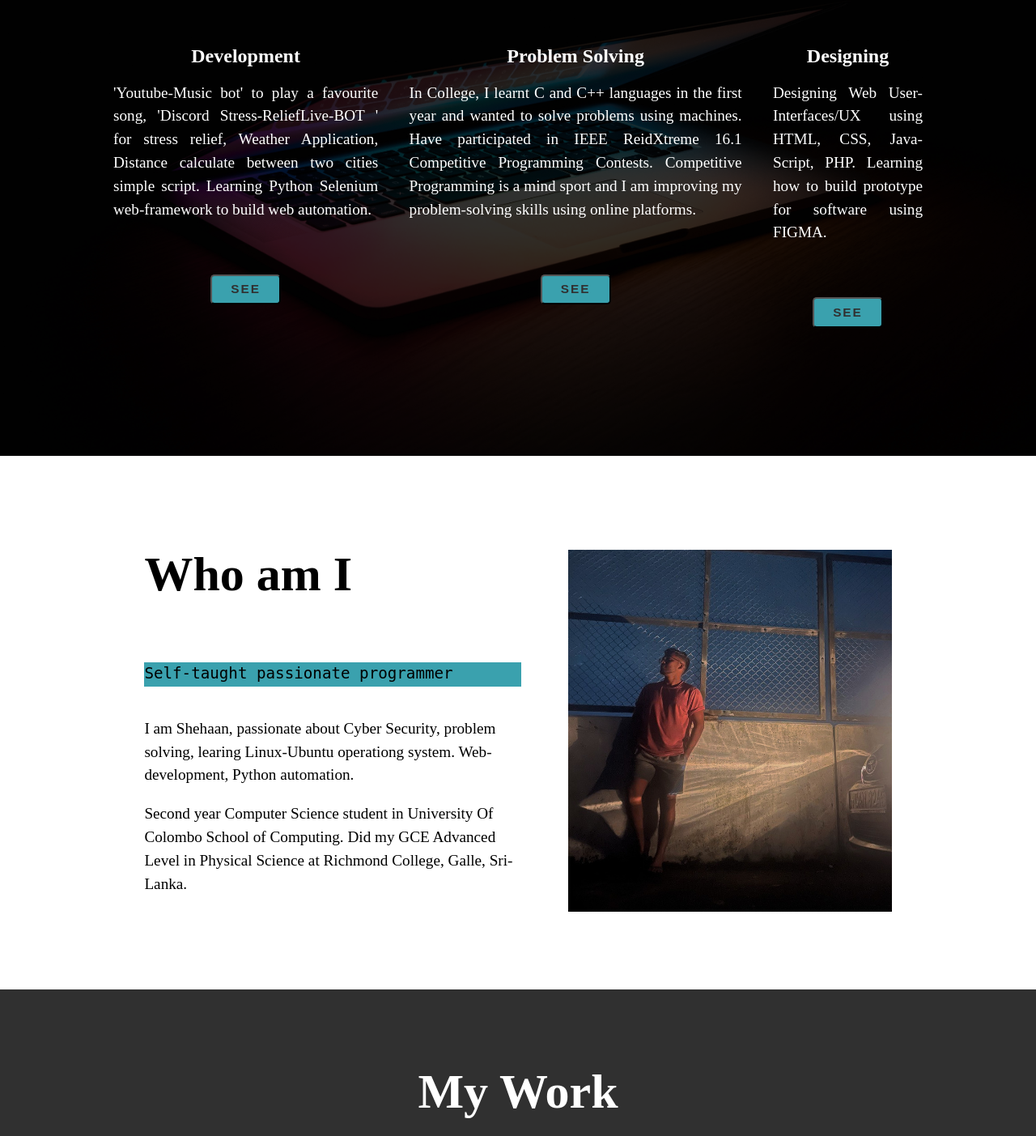
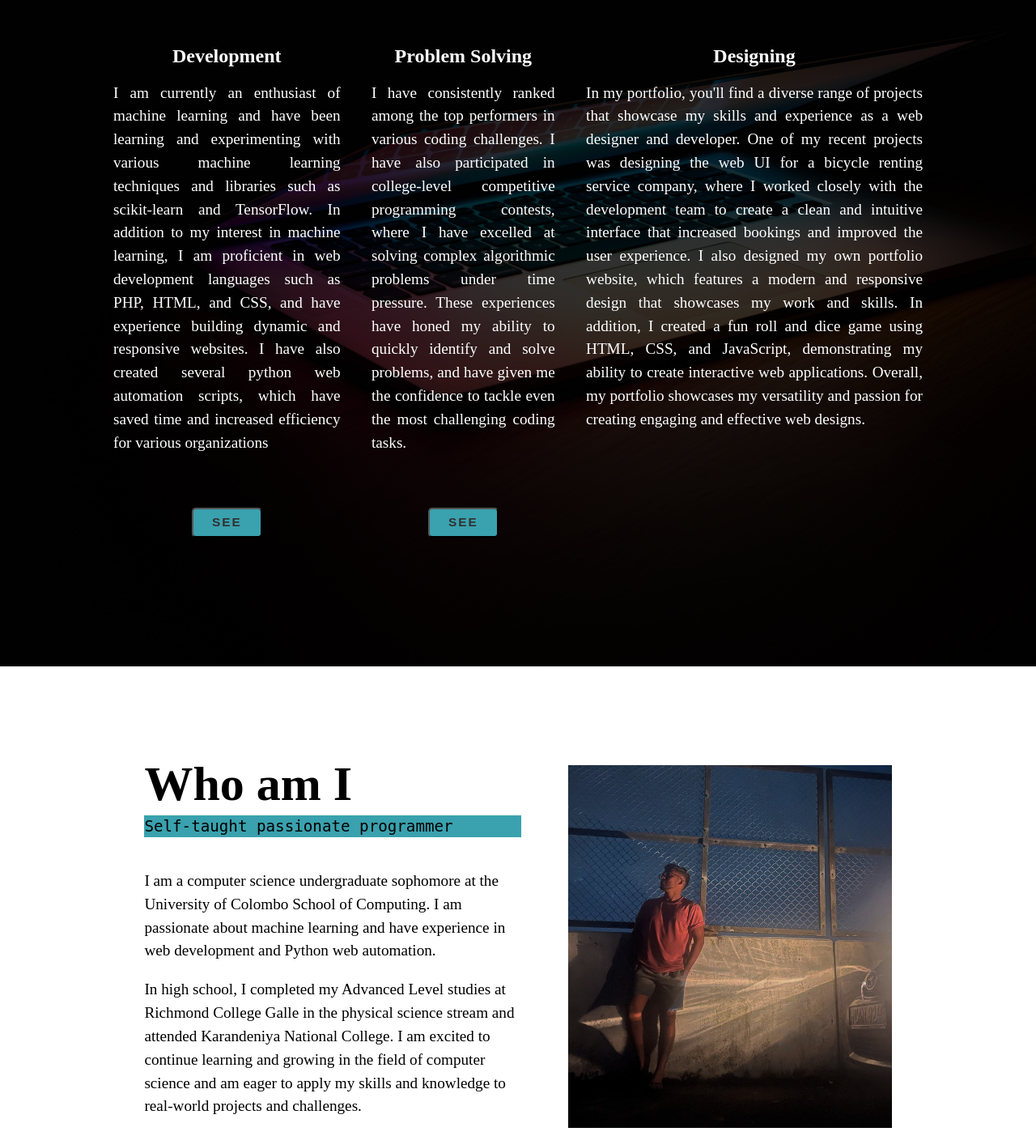
Before and after one commit to devshehan/my-portfolio, a plain HTML site: page index.html in a window 1280 px wide. Shown: the part 868-2271 px from the top of the page at 81% size. Drawn offline with nearby package versions, Linux system fonts and the light colour scheme; a web font is replaced by a local one.

Commit message:
add description about development designing and problem solving

```diff
--- a/css/style.css
+++ b/css/style.css
@@ -4,17 +4,9 @@
     box-sizing: border-box;
 }
 
-/* get local font to the webpage */
-
-@font-face {
-    font-family: 'sfmy-regular';
-    src: url('../fonts/SF-Pro-Rounded-Regular.otf');
-}
-
-
 :root{
-    --ff-primary: 'sfmy-regular', 'sans-serif';
-    --ff-secondary: 'sfmy-regular', 'monospace';
+    --ff-primary: 'Source Sans Pro', 'sans-serif';
+    --ff-secondary: 'Source Code Pro', 'monospace';
 
     --fw-reg : 300;
     --fw-bold : 900;
@@ -255,11 +247,13 @@ nav ul li:hover{
     .section__title--detailbox,
     .section__title--about{
         grid-area: title;
+        margin-bottom: -10px;
     }
 
     .section__subtitle--detailbox,
     .section__subtitle--about{
         grid-area: sub;
+        height: 40%;
     }
 
     .detailbox__body,
--- a/index.html
+++ b/index.html
@@ -47,10 +47,7 @@
             <div class="work">
                 <h3>Development</h3>
                 <p class="para">
-                    'Youtube-Music bot' to play a favourite song, 'Discord Stress-ReliefLive-BOT ' for stress relief,
-                     Weather Application, Distance calculate between two cities simple script. Learning Python Selenium
-                     web-framework to build web automation.
-
+                    I am currently an enthusiast of machine learning and have been learning and experimenting with various machine learning techniques and libraries such as scikit-learn and TensorFlow. In addition to my interest in machine learning, I am proficient in web development languages such as PHP, HTML, and CSS, and have experience building dynamic and responsive websites. I have also created several python web automation scripts, which have saved time and increased efficiency for various organizations
                 </p>
                 <a href="#project">
                     <input type="button" name="develomentButton" value="see" id="#project" class="btn">
@@ -59,10 +56,7 @@
 
             <div class="work">
                 <h3>Problem Solving</h3>
-                <p class="para">In College, I learnt C and C++ languages in the first year and wanted to solve problems using machines.
-                    Have participated in IEEE ReidXtreme 16.1 Competitive Programming Contests.
-                    Competitive Programming is a mind sport and I am improving my problem-solving skills using online platforms.
-                </p>
+                <p class="para">I have consistently ranked among the top performers in various coding challenges. I have also participated in college-level competitive programming contests, where I have excelled at solving complex algorithmic problems under time pressure. These experiences have honed my ability to quickly identify and solve problems, and have given me the confidence to tackle even the most challenging coding tasks.</p>
                 <a href="#cp">
                     <input type="button" name="competitiveProgrammingButton" value="see" class="btn">
                 </a>
@@ -70,12 +64,8 @@
 
             <div class="work">
                 <h3>Designing</h3>
-                <p class="para">Designing Web User-Interfaces/UX using HTML, CSS, Java-Script, PHP. Learning how to build
-                    prototype for software using FIGMA.
+                <p class="para">In my portfolio, you'll find a diverse range of projects that showcase my skills and experience as a web designer and developer. One of my recent projects was designing the web UI for a bicycle renting service company, where I worked closely with the development team to create a clean and intuitive interface that increased bookings and improved the user experience. I also designed my own portfolio website, which features a modern and responsive design that showcases my work and skills. In addition, I created a fun roll and dice game using HTML, CSS, and JavaScript, demonstrating my ability to create interactive web applications. Overall, my portfolio showcases my versatility and passion for creating engaging and effective web designs.
                 </p>
-                <a href="#project">
-                    <input type="button" name="designButton" value="see" id="#project" class="btn">
-                </a>
             </div>
 
         </div>
@@ -91,11 +81,9 @@
             Self-taught passionate programmer
         </p>
         <div class="about-me__body">
-            <p>I am Shehaan, passionate about Cyber Security, problem solving, learing Linux-Ubuntu operationg system. Web-development, Python automation.
-            </p>
+            <p>I am a computer science undergraduate sophomore at the University of Colombo School of Computing. I am passionate about machine learning and have experience in web development and Python web automation.  </p>
 
-            <p>Second year Computer Science student in University Of Colombo School of Computing.
-                Did my GCE Advanced Level in Physical Science at Richmond College, Galle, Sri-Lanka.
+            <p> In high school, I completed my Advanced Level studies at Richmond College Galle in the physical science stream and attended Karandeniya National College. I am excited to continue learning and growing in the field of computer science and am eager to apply my skills and knowledge to real-world projects and challenges.
             </p>
         </div>
         <img src="images/facee.jpg" alt="myphoto-with-car" class="about-me__img">
@@ -154,8 +142,8 @@
                 <ion-icon name="logo-facebook" class="icon icon__facebook"></ion-icon>
             </a>
 
-            <a href="https://twitter.com/ShehanAvishka14" class="x">
-                <ion-icon name="logo-twitter" class="icon icon__linkedIn"></ion-icon>
+            <a href="linkedin.com/in/shehan-avishka-64a370239" class="x">
+                <ion-icon name="logo-linkedin" class="icon icon__linkedIn"></ion-icon>
             </a>
 
             <a href="https://github.com/shehaan-avishka" class="x">
```
